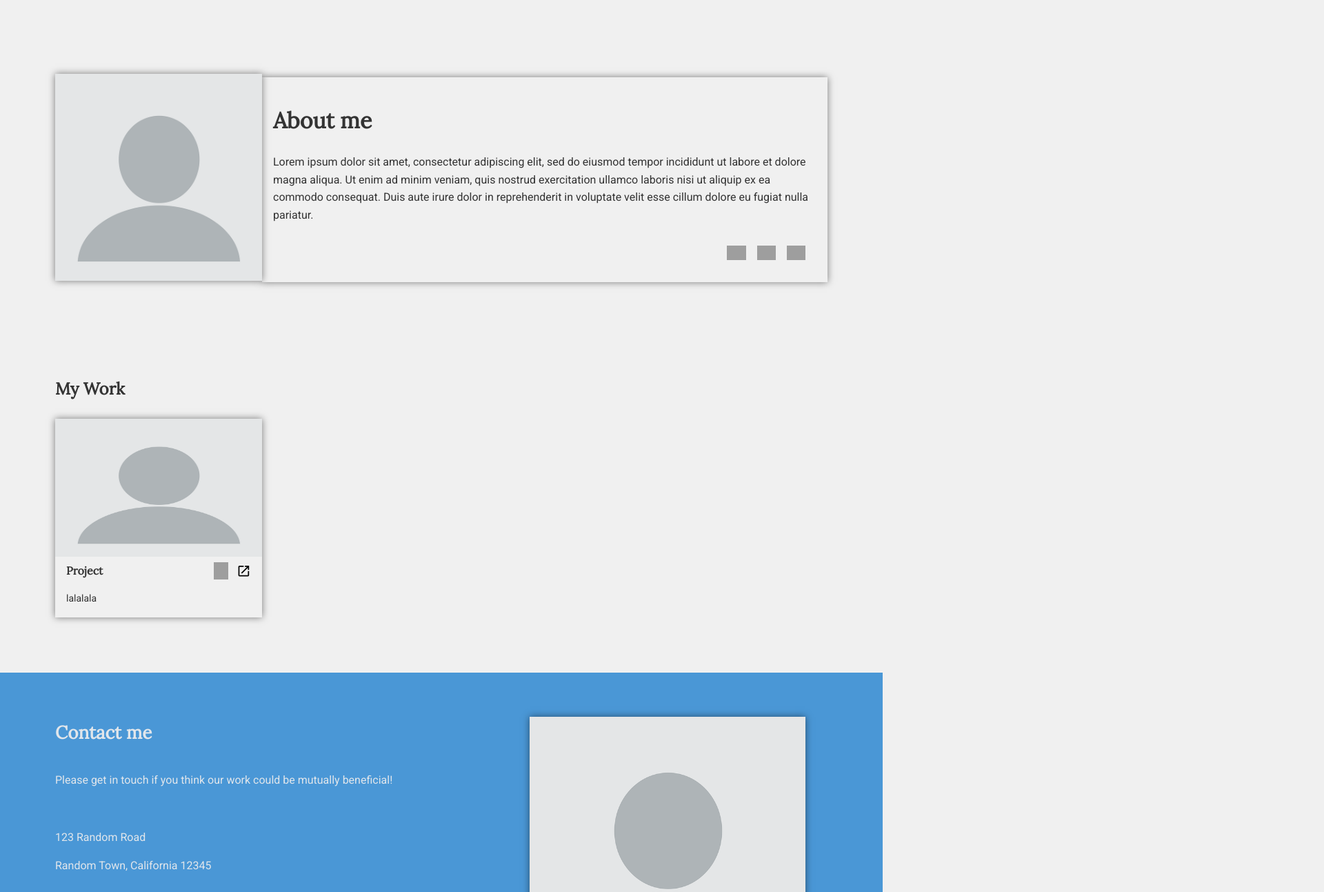
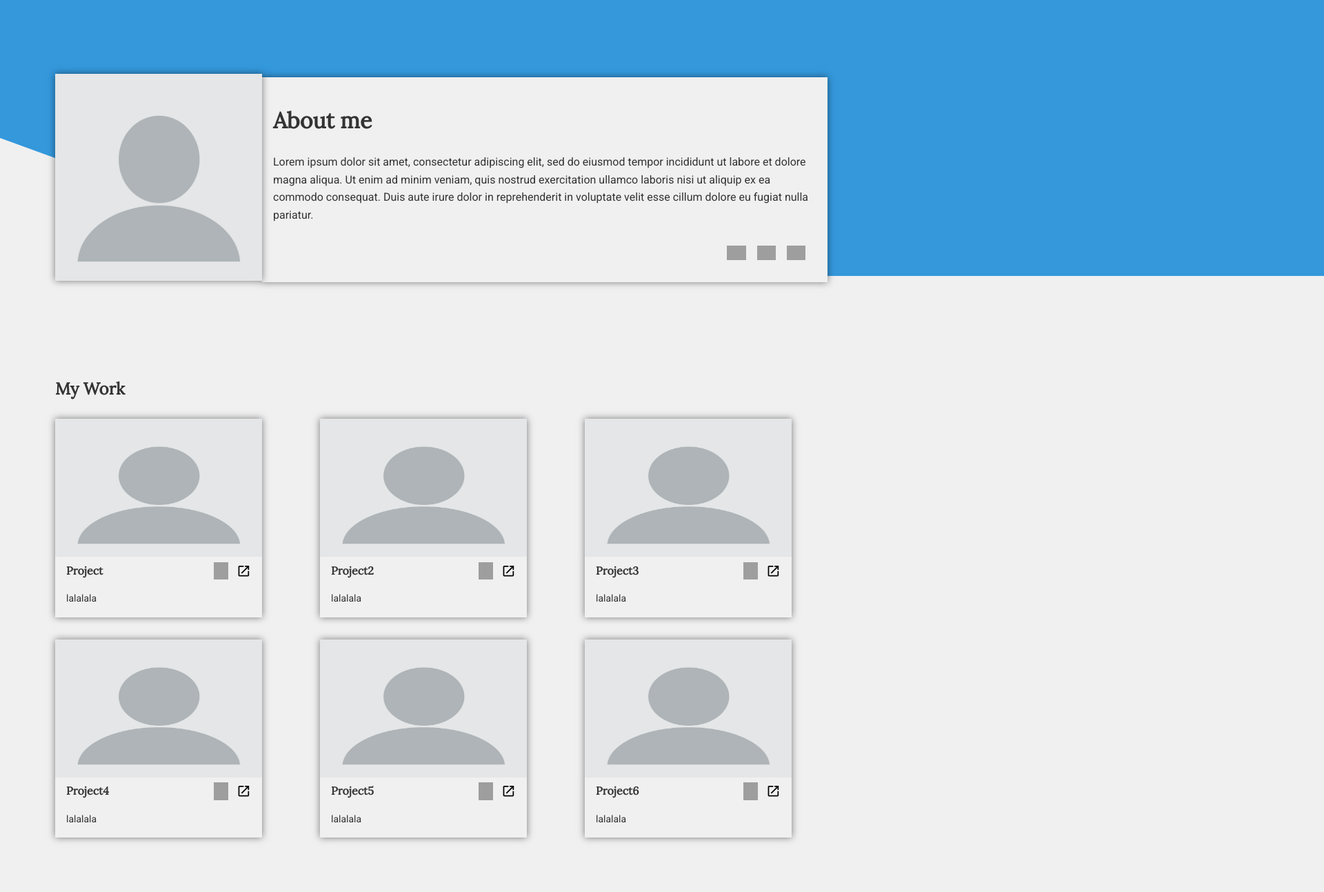
Before and after one commit to Jared588/homepage, a website built with webpack: page src/index.html in a window 1280 px wide. Shown: the top 1293 px of the page at 69% size, 1920 px wide, since content can reach past the window. Built offline with nearby package versions, Linux system fonts and the light colour scheme; grey boxes are pictures that could not be loaded.

Commit message:
Add background styling to header

```diff
--- a/src/index.js
+++ b/src/index.js
@@ -4,4 +4,24 @@ import addProject from './project';
 const tempImg = document.createElement('img');
 tempImg.src = '../src/images/blank-profile.png';
 
+const tempImg2 = document.createElement('img');
+tempImg2.src = '../src/images/blank-profile.png';
+
+const tempImg3 = document.createElement('img');
+tempImg3.src = '../src/images/blank-profile.png';
+
+const tempImg4 = document.createElement('img');
+tempImg4.src = '../src/images/blank-profile.png';
+
+const tempImg5 = document.createElement('img');
+tempImg5.src = '../src/images/blank-profile.png';
+
+const tempImg6 = document.createElement('img');
+tempImg6.src = '../src/images/blank-profile.png';
+
 addProject('Project', tempImg, 'lalalala');
+addProject('Project2', tempImg2, 'lalalala');
+addProject('Project3', tempImg3, 'lalalala');
+addProject('Project4', tempImg4, 'lalalala');
+addProject('Project5', tempImg5, 'lalalala');
+addProject('Project6', tempImg6, 'lalalala');
--- a/src/styles.css
+++ b/src/styles.css
@@ -21,6 +21,20 @@ header {
     padding: 5rem;
 }
 
+header::before {
+    content: "";
+    position: absolute;
+    top: 0;
+    right: 0;
+    bottom: 0;
+    left: 0;
+    background-color: #3498db;
+    transform: skewX(70deg);
+    z-index: -1;
+    height: 50%;
+    width: 200%;
+  }
+
 .about-heading {
     font-family: 'Lora', serif;
 }
@@ -42,6 +56,7 @@ header {
     margin: 2rem 0rem;
     padding: 1rem;
     box-shadow: 0 0 10px rgba(0, 0, 0, 0.5);
+    background-color: #f0f0f0;
 }
 
 .links {
@@ -133,7 +148,7 @@ footer {
     display: flex;
     justify-content: space-between;
     padding: 2rem 5rem;
-    background-color: rgb(74, 151, 214);
+    background-color: #3498db;
     color: rgb(225, 230, 235);
 }
 
```
Also changed, not shown: dist/index.bundle.js.
